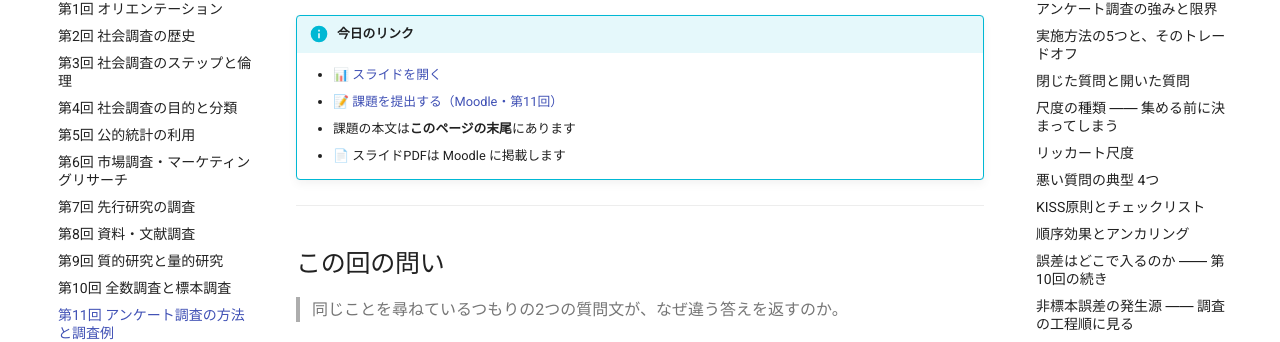
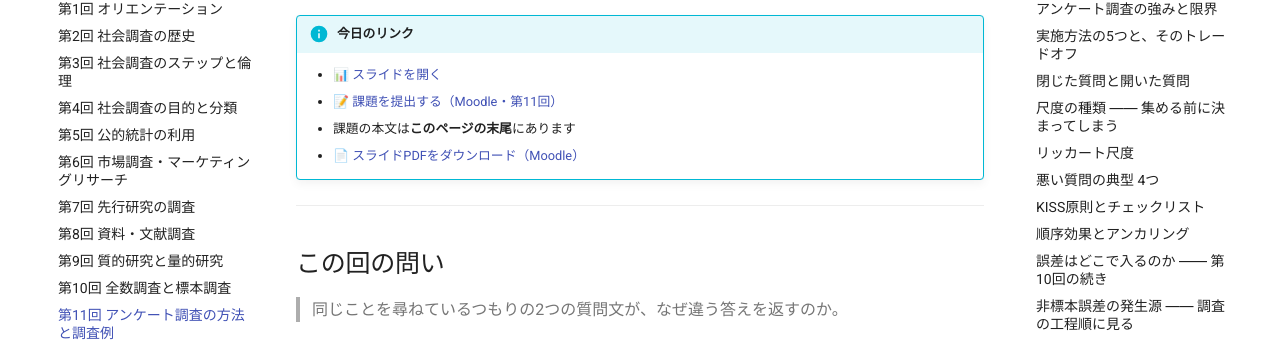
Before and after one commit to aonoa68/shakaichosa, an MkDocs documentation site: the page built from docs/week11.md, in a window 1280 px wide and 900 px high. Shown: the part 210-552 px from the top of the window. Built offline with MkDocs 1.6.1 and Material for MkDocs 9.7.7, drawn with Linux system fonts in a browser that asks for light colours.

Commit message:
第11回のスライドPDFリンクをMoodleの実リンクに差し替え（cmid 1003568）
Co-Authored-By: Claude Opus 5 (1M context) <noreply@anthropic.com>
Claude-Session: https://claude.ai/code/session_01VNG6MY7caqH6ZBqg92AUZE

```diff
--- a/docs/week11.md
+++ b/docs/week11.md
@@ -6,7 +6,7 @@
     - 📊 [スライドを開く](slides/11.html)
     - [📝 課題を提出する（Moodle・第11回）](https://moodle.hokusei.ac.jp/mod/assign/view.php?id=990660)
     - 課題の本文は**このページの末尾**にあります
-    - 📄 スライドPDFは Moodle に掲載します
+    - [📄 スライドPDFをダウンロード（Moodle）](https://moodle.hokusei.ac.jp/mod/resource/view.php?id=1003568)
 
 ---
 
```
